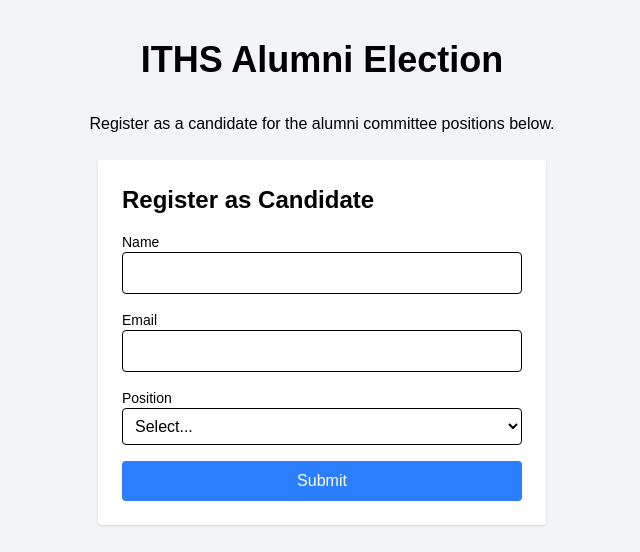
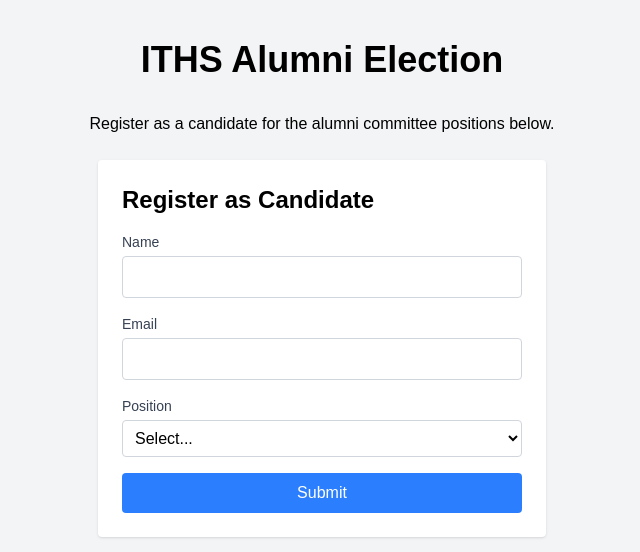
Before and after one commit to Mayoroftata/ITHS-Election-frontend, a Next.js app: page / in a window 1280 px wide. Shown: the top 552 px of the page, without its empty margins (318-958 px from the left). Built offline with nearby package versions, Linux system fonts and the light colour scheme.

Commit message:
feat: Add loading state and input disabling to candidate registration form

```diff
--- a/src/app/committee/login/page.tsx
+++ b/src/app/committee/login/page.tsx
@@ -6,20 +6,25 @@ import * as z from 'zod';
 import { useRouter } from 'next/navigation';
 import { useAuth } from '@/context/AuthContext';
 import { toast } from 'react-toastify';
+import { useState } from 'react';
 
 const schema = z.object({
-  email: z.email(),
-  surname: z.string().min(1),
+  email: z.email('Invalid email'),
+  surname: z.string().min(1, 'Surname is required'),
 });
+
 type FormData = z.infer<typeof schema>;
+
 export default function Login() {
   const { register, handleSubmit, formState: { errors } } = useForm<FormData>({
     resolver: zodResolver(schema),
   });
   const router = useRouter();
   const { login } = useAuth();
+  const [isLoading, setIsLoading] = useState(false); // 👈 Loading state
 
   const onSubmit = async (data: FormData) => {
+    setIsLoading(true); // 👈 Start loading
     try {
       console.log('🔄 Attempting login with:', { email: data.email, surname: data.surname });
 
@@ -34,32 +39,56 @@ export default function Login() {
         message = err.message;
       } else if (typeof err === 'object' && err !== null) {
         const maybeErr = err as { response?: { data?: { message?: string; msg?: string } } };
-      message = maybeErr?.response?.data?.message || maybeErr?.response?.data?.msg || JSON.stringify(maybeErr);
+        message = maybeErr?.response?.data?.message || maybeErr?.response?.data?.msg || 'Login failed';
       } else {
         message = String(err);
       }
 
       console.log('📧 Error message:', message);
       toast.error('Error: ' + message);
+    } finally {
+      setIsLoading(false); // 👈 Always stop loading
     }
   };
 
   return (
     <form onSubmit={handleSubmit(onSubmit)} className="max-w-md mx-auto p-6 bg-white rounded shadow mt-10 text-black">
       <h2 className="text-2xl font-bold mb-4">Committee Login</h2>
-      {/* Inputs similar to signup */}
+
       <div className="mb-4">
-        <label className="block">Email</label>
-        <input {...register('email')} type="email" className="w-full border p-2 rounded" />
-        {errors.email && <p className="text-red-500 text-xs">{errors.email.message}</p>}
+        <label className="block text-sm font-medium text-gray-700">Email</label>
+        <input
+          {...register('email')}
+          type="email"
+          className="w-full border border-gray-300 p-2 rounded mt-1 focus:outline-none focus:ring-2 focus:ring-blue-500"
+          placeholder="committee@example.com"
+          disabled={isLoading}
+        />
+        {errors.email && <p className="text-red-500 text-xs mt-1">{errors.email.message}</p>}
       </div>
+
       <div className="mb-4">
-        <label className="block">Surname</label>
-        <input {...register('surname')} type="password" className="w-full border p-2 rounded" /> {/* Hide as password field */}
-        {errors.surname && <p className="text-red-500 text-xs">{errors.surname.message}</p>}
+        <label className="block text-sm font-medium text-gray-700">Surname</label>
+        <input
+          {...register('surname')}
+          type="password" // 👈 Keep as password for privacy
+          className="w-full border border-gray-300 p-2 rounded mt-1 focus:outline-none focus:ring-2 focus:ring-blue-500"
+          placeholder="Your surname"
+          disabled={isLoading}
+        />
+        {errors.surname && <p className="text-red-500 text-xs mt-1">{errors.surname.message}</p>}
       </div>
-      <button type="submit" className="w-full bg-blue-500 text-white p-2 rounded hover:bg-blue-600">
-        Login
+
+      <button
+        type="submit"
+        disabled={isLoading}
+        className={`w-full p-2 rounded text-white transition duration-200 ${
+          isLoading
+            ? 'bg-gray-400 cursor-not-allowed'
+            : 'bg-blue-500 hover:bg-blue-600'
+        }`}
+      >
+        {isLoading ? 'Logging in...' : 'Login'}
       </button>
     </form>
   );
--- a/src/components/candidateForm.tsx
+++ b/src/components/candidateForm.tsx
@@ -6,15 +6,20 @@ import * as z from 'zod';
 import axios from 'axios';
 import { toast } from 'react-toastify';
 import 'react-toastify/dist/ReactToastify.css';
+import { useState } from 'react';
+
+const positions = [
+  'Chairman', 'Vice-Chairman', 'Treasurer 1', 'Treasurer 2',
+  'Social Director 1', 'Social Director 2',
+  'Welfare Director 1', 'Welfare Director 2',
+  'PRO 1', 'PRO 2',
+  'Secretary 1', 'Secretary 2'
+] as const;
 
 const schema = z.object({
   name: z.string().min(1, 'Name required').max(100),
   email: z.email('Invalid email'),
-  position: z.enum([
-    'Chairman', 'Vice-Chairman', 'Social Director 1', 'Social Director 2',
-    'Welfare Director 1', 'Welfare Director 2', 'PRO 1', 'PRO 2',
-    'Secretary 1', 'Secretary 2'
-  ]),
+  position: z.string().nonempty('Position is required').refine((val) => (positions as readonly string[]).includes(val), { message: 'Please select a valid position' }),
 });
 
 type FormData = z.infer<typeof schema>;
@@ -23,25 +28,26 @@ export default function CandidateForm() {
   const { register, handleSubmit, reset, formState: { errors } } = useForm<FormData>({
     resolver: zodResolver(schema),
   });
+  const [isLoading, setIsLoading] = useState(false); // 👈 Loading state
 
   const onSubmit = async (data: FormData) => {
+    setIsLoading(true); // 👈 Start loading
     try {
       await axios.post(`${process.env.NEXT_PUBLIC_BACKEND_URL}/api/candidates/register`, data);
-    //   alert('Candidate registered! Committee notified.');
       toast.success('Candidate registered successfully!');
       reset();
     } catch (err: unknown) {
+      let message = 'An unexpected error occurred';
       if (axios.isAxiosError(err)) {
-        const message = err.response?.data?.message ?? err.message ?? 'An unknown error occurred';
-        // alert('Error: ' + message);
-        toast.error('Error: ' + message);
+        message = err.response?.data?.message || err.message || 'Request failed';
       } else if (err instanceof Error) {
-        // alert('Error: ' + err.message);
-        toast.error('Error: ' + err.message);
+        message = err.message;
       } else {
-        // alert('Error: An unexpected error occurred');
-        toast.error('Error: An unexpected error occurred');
+        message = String(err);
       }
+      toast.error('Error: ' + message);
+    } finally {
+      setIsLoading(false); // 👈 Always stop loading
     }
   };
 
@@ -50,30 +56,52 @@ export default function CandidateForm() {
       <h2 className="text-2xl font-bold mb-4">Register as Candidate</h2>
 
       <div className="mb-4">
-        <label className="block text-sm font-medium">Name</label>
-        <input {...register('name')} className="w-full border p-2 rounded" />
-        {errors.name && <p className="text-red-500 text-xs">{errors.name.message}</p>}
+        <label className="block text-sm font-medium text-gray-700">Name</label>
+        <input
+          {...register('name')}
+          className="w-full border border-gray-300 p-2 rounded mt-1 focus:outline-none focus:ring-2 focus:ring-blue-500"
+          disabled={isLoading}
+        />
+        {errors.name && <p className="text-red-500 text-xs mt-1">{errors.name.message}</p>}
       </div>
 
       <div className="mb-4">
-        <label className="block text-sm font-medium">Email</label>
-        <input {...register('email')} type="email" className="w-full border p-2 rounded" />
-        {errors.email && <p className="text-red-500 text-xs">{errors.email.message}</p>}
+        <label className="block text-sm font-medium text-gray-700">Email</label>
+        <input
+          {...register('email')}
+          type="email"
+          className="w-full border border-gray-300 p-2 rounded mt-1 focus:outline-none focus:ring-2 focus:ring-blue-500"
+          disabled={isLoading}
+        />
+        {errors.email && <p className="text-red-500 text-xs mt-1">{errors.email.message}</p>}
       </div>
 
       <div className="mb-4">
-        <label className="block text-sm font-medium">Position</label>
-        <select {...register('position')} className="w-full border p-2 rounded">
+        <label className="block text-sm font-medium text-gray-700">Position</label>
+        <select
+          {...register('position')}
+          className="w-full border border-gray-300 p-2 rounded mt-1 focus:outline-none focus:ring-2 focus:ring-blue-500"
+          disabled={isLoading}
+        >
           <option value="">Select...</option>
-          {schema.shape.position.options.map(pos => (
-            <option key={pos} value={pos}>{pos}</option>
+          {positions.map((pos) => (
+            <option key={pos} value={pos}>
+              {pos}
+            </option>
           ))}
         </select>
-        {errors.position && <p className="text-red-500 text-xs">{errors.position.message}</p>}
       </div>
 
-      <button type="submit" className="w-full bg-blue-500 text-white p-2 rounded hover:bg-blue-600">
-        Submit
+      <button
+        type="submit"
+        disabled={isLoading}
+        className={`w-full p-2 rounded text-white transition duration-200 ${
+          isLoading
+            ? 'bg-gray-400 cursor-not-allowed'
+            : 'bg-blue-500 hover:bg-blue-600'
+        }`}
+      >
+        {isLoading ? 'Submitting...' : 'Submit'}
       </button>
     </form>
   );
```
Lines whose indentation alone changed are shown as unchanged.
